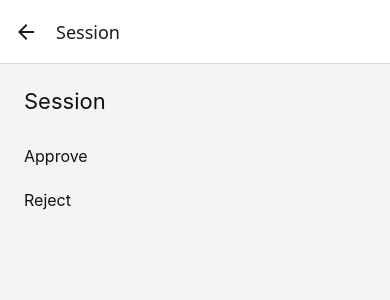
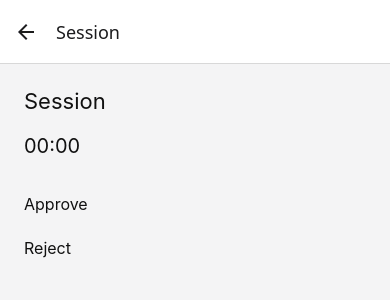
Before and after one commit to o-mid/SignSight, a React Native app: screen /Session in a window 390 px wide. Shown: the top 300 px of the page. Built offline with nearby package versions, Linux system fonts and the light colour scheme.

Commit message:
feat: session expiry countdown

```diff
--- a/src/screens/SessionScreen.tsx
+++ b/src/screens/SessionScreen.tsx
@@ -4,8 +4,11 @@ import { getState, setState, subscribe } from '../state/appState';
 import {
   approveSessionProposal,
   disconnectSession,
+  formatCountdown,
   listActiveSessions,
+  proposalExpiryMs,
   rejectSessionProposal,
+  type ProposalExpirySource,
   type SessionProposal,
 } from '../wallet/sessionActions';
 import { saveSessions, type SessionSnapshot } from '../wallet/sessionStore';
@@ -26,6 +29,17 @@ function isSessionProposal(value: unknown): value is SessionProposal {
   return proposalId(value) !== undefined && asRecord(asRecord(value)?.params) !== undefined;
 }
 
+function expirySource(proposal: unknown): ProposalExpirySource {
+  const params = asRecord(asRecord(proposal)?.params);
+  return {
+    params: {
+      expiryTimestamp:
+        typeof params?.expiryTimestamp === 'number' ? params.expiryTimestamp : undefined,
+      expiry: typeof params?.expiry === 'number' ? params.expiry : undefined,
+    },
+  };
+}
+
 function dappUrlFromProposal(proposal: unknown): string {
   const metadata = asRecord(asRecord(asRecord(proposal)?.params)?.proposer)?.metadata;
   const url = metadata?.url;
@@ -34,8 +48,18 @@ function dappUrlFromProposal(proposal: unknown): string {
 
 export default function SessionScreen() {
   const [snapshot, setSnapshot] = useState(getState);
+  const [now, setNow] = useState(() => Date.now());
 
   useEffect(() => subscribe(() => setSnapshot(getState())), []);
+
+  useEffect(() => {
+    const timer = setInterval(() => {
+      setNow(Date.now());
+    }, 1000);
+    return () => {
+      clearInterval(timer);
+    };
+  }, []);
 
   const proposal = snapshot.pendingProposal;
 
@@ -79,6 +103,9 @@ export default function SessionScreen() {
       <Text style={styles.title}>Session</Text>
       <Text style={styles.meta}>
         {dappUrlFromProposal(proposal) || snapshot.sessions[0]?.dappUrl || ''}
+      </Text>
+      <Text style={styles.countdown}>
+        {formatCountdown(proposalExpiryMs(expirySource(proposal)) - now)}
       </Text>
       <Pressable
         style={styles.button}
@@ -126,6 +153,11 @@ const styles = StyleSheet.create({
     color: '#111',
     marginBottom: 8,
   },
+  countdown: {
+    fontSize: 20,
+    color: '#111',
+    marginBottom: 24,
+  },
   button: {
     paddingVertical: 12,
   },
```
